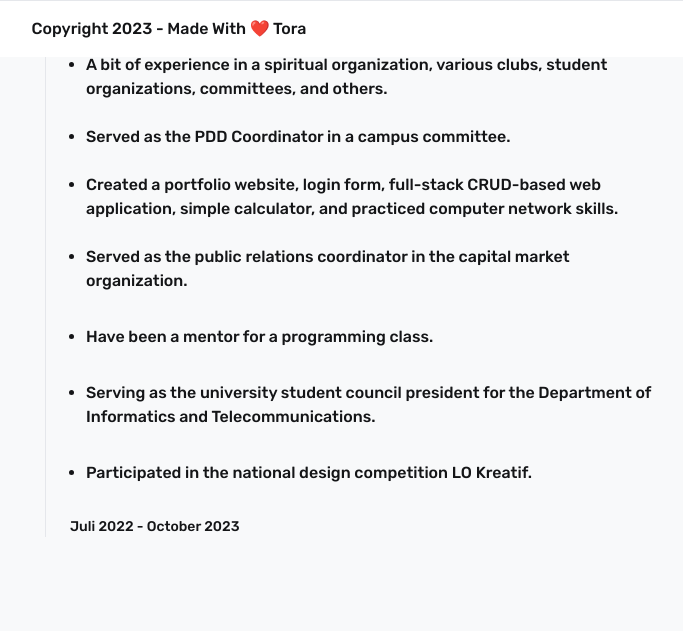
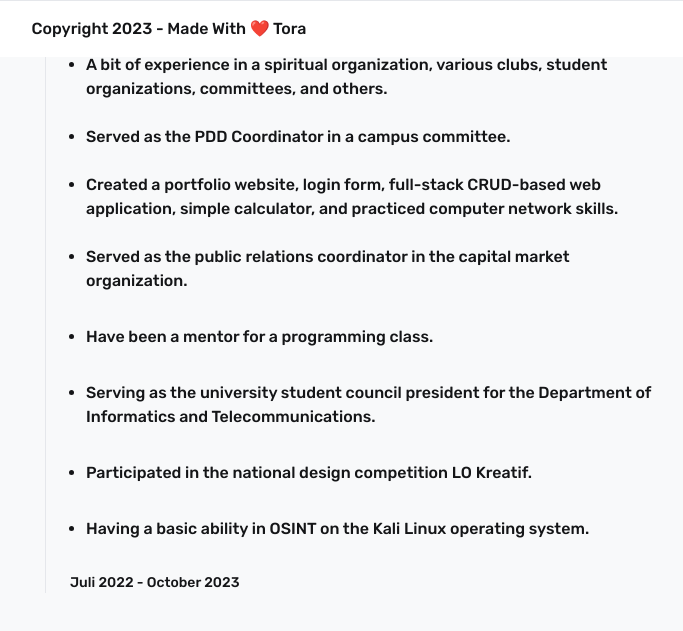
Before and after one commit to ToraTelaumbanua/Portfolio-V3, a website: page about.html in a window 1280 px wide. Shown: the part 743-1374 px from the top of the page, without its empty margins (471-1154 px from the left). Drawn offline with Linux system fonts and the light colour scheme.

Commit message:
Update about.html

```diff
--- a/about.html
+++ b/about.html
@@ -163,6 +163,9 @@
                   <ul class="mb-2 ml-4 list-disc">
                     <li class="font-medium">Participated in the national design competition LO Kreatif. </li>
                   </ul><br>
+                  <ul class="mb-2 ml-4 list-disc">
+                    <li class="font-medium">Having a basic ability in OSINT on the Kali Linux operating system. </li>
+                  </ul><br>
                   <p class="text-sm font-medium">Juli 2022 - October 2023</p>
                 </li>
               </ol>
```
